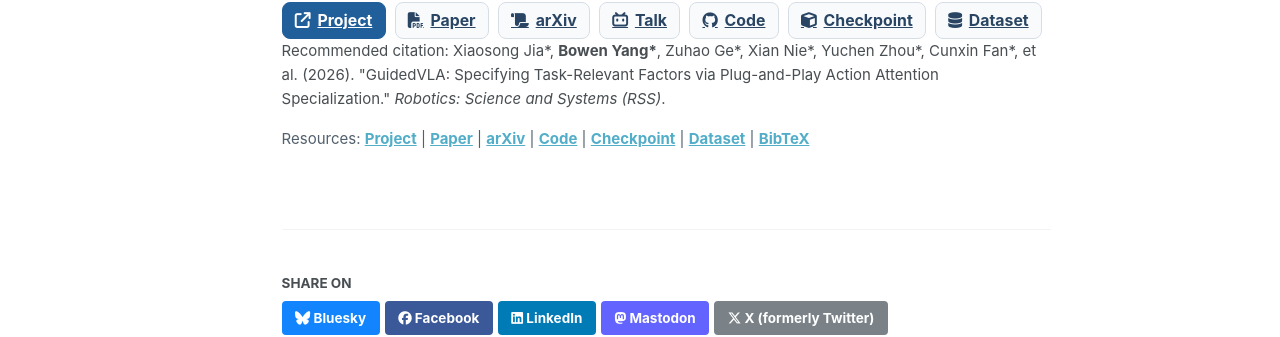
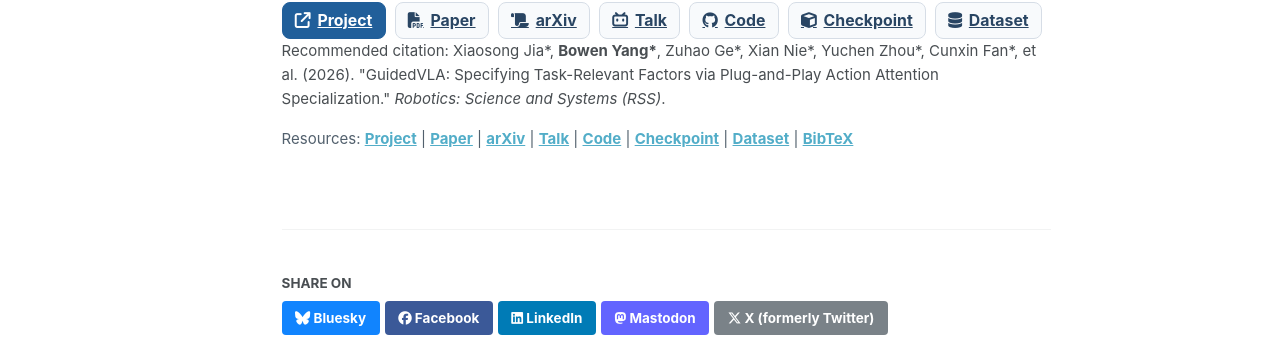
Before and after one commit to ybwowen/ybwowen.github.io, a Jekyll site: the page built from _publications/2026-05-12-guidedvla.md, in a window 1280 px wide and 1323 px high. Shown: the part 793-1130 px from the top of the window. Built offline with Jekyll 4.4.1, drawn with Linux system fonts in a browser that asks for light colours; a script bundle is joined from its source files by our own code; library files that are not in the unit come from our copies.

Commit message:
Render talk links on publication pages

```diff
--- a/_layouts/single.html
+++ b/_layouts/single.html
@@ -52,13 +52,14 @@ layout: default
             <p style="font-size: smaller">Recommended citation: {{ page.citation }}</p>
           {% endif %}
 
-          {% if page.projecturl or page.paperurl or page.arxivurl or page.codeurl or page.checkpointurl or page.dataseturl or page.slidesurl or page.bibtexurl %}
+          {% if page.projecturl or page.paperurl or page.arxivurl or page.talkurl or page.codeurl or page.checkpointurl or page.dataseturl or page.slidesurl or page.bibtexurl %}
             <p class="pub-links" style="font-size: smaller">
               Resources:
               {% if page.projecturl %}<a href="{{ page.projecturl }}" target="_blank" rel="noopener noreferrer">Project</a>{% endif %}
               {% if page.projecturl and page.paperurl %} | {% endif %}
               {% if page.paperurl %}<a href="{{ page.paperurl }}" target="_blank" rel="noopener noreferrer">Paper</a>{% endif %}
               {% if page.arxivurl %} | <a href="{{ page.arxivurl }}" target="_blank" rel="noopener noreferrer">arXiv</a>{% endif %}
+              {% if page.talkurl %} | <a href="{{ page.talkurl }}" target="_blank" rel="noopener noreferrer">Talk</a>{% endif %}
               {% if page.codeurl %} | <a href="{{ page.codeurl }}" target="_blank" rel="noopener noreferrer">Code</a>{% endif %}
               {% if page.checkpointurl %} | <a href="{{ page.checkpointurl }}" target="_blank" rel="noopener noreferrer">Checkpoint</a>{% endif %}
               {% if page.dataseturl %} | <a href="{{ page.dataseturl }}" target="_blank" rel="noopener noreferrer">Dataset</a>{% endif %}
```
